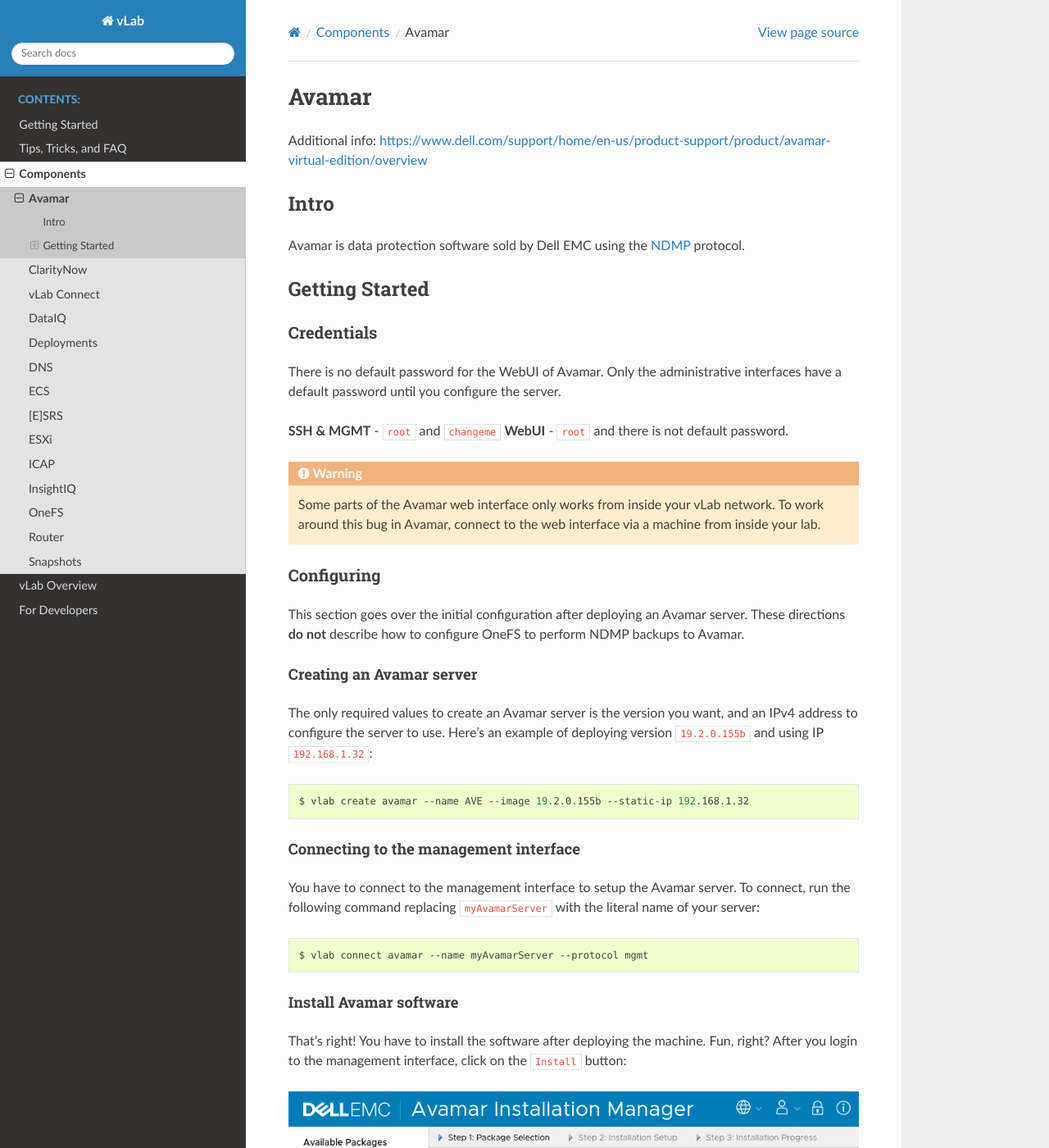
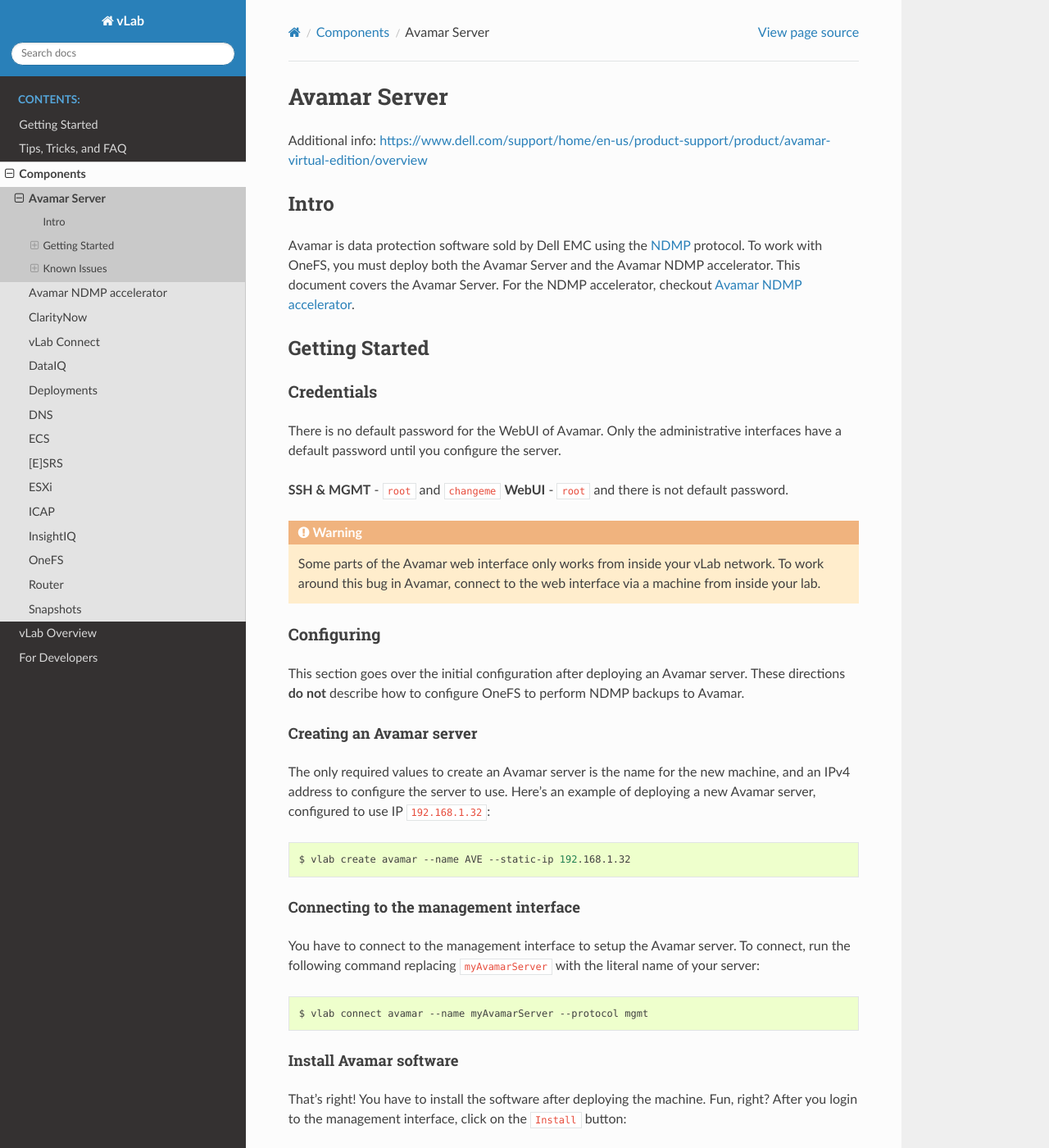
Before and after one commit to willnx/vlab_docs, a Sphinx documentation site: the page built from docs/source/components/avamar/avamar.rst, in a window 1280 px wide and 1400 px high. Shown: the whole window at 82% size. Built offline with Sphinx 7.4.7 and the Read the Docs theme 2.0.0, drawn with Linux system fonts in a browser that asks for light colours; some of the changed text lies outside the part shown.

Commit message:
Updated to add Avamar NDMP accelerator, and known issues with OVAs

```diff
--- a/docs/source/components/avamar/avamar.rst
+++ b/docs/source/components/avamar/avamar.rst
@@ -1,13 +1,17 @@
-######
-Avamar
-######
+.. _avamar-server:
+
+#############
+Avamar Server
+#############
 
 Additional info: https://www.dell.com/support/home/en-us/product-support/product/avamar-virtual-edition/overview
 
 Intro
 =====
 Avamar is data protection software sold by Dell EMC using the `NDMP <https://en.wikipedia.org/wiki/NDMP>`_
-protocol.
+protocol. To work with OneFS, you must deploy both the Avamar Server and the
+Avamar NDMP accelerator. This document covers the Avamar Server. For the NDMP
+accelerator, checkout :ref:`avamar-ndmp`.
 
 Getting Started
 ===============
@@ -34,13 +38,13 @@
 
 Creating an Avamar server
 ^^^^^^^^^^^^^^^^^^^^^^^^^
-The only required values to create an Avamar server is the version you want, and
-an IPv4 address to configure the server to use. Here's an example of deploying
-version ``19.2.0.155b`` and using IP ``192.168.1.32``:
+The only required values to create an Avamar server is the name for the new machine,
+and an IPv4 address to configure the server to use. Here's an example of deploying
+a new Avamar server, configured to use IP ``192.168.1.32``:
 
 .. code-block:: shell
 
-   $ vlab create avamar --name AVE --image 19.2.0.155b --static-ip 192.168.1.32
+   $ vlab create avamar --name AVE --static-ip 192.168.1.32
 
 Connecting to the management interface
 ^^^^^^^^^^^^^^^^^^^^^^^^^^^^^^^^^^^^^^
@@ -76,3 +80,24 @@
 That's it! Just click "go" button (the button is not literally labeled "go") to start
 the installation process. Now take a coffee break. It'll take some time for the installation
 to complete.
+
+
+.. _avamar-issues:
+
+Known Issues
+============
+The OVAs shipped by Avamar are not perfect. Here's a list of known issues with by version:
+
+
+19.3.0.149
+----------
+The Avamar NDMP accelerator is missing the AVP sofware package. You can obtain
+a copy copy here: https://www.dell.com/support/home/en-us/product-support/product/avamar/drivers
+Then upload the file to the system under ``/data01/avamar/repo/packages``.
+
+
+19.4.0.116
+----------
+The Avamar Server is missing is missing the AVP sofware package. You can obtain
+a copy copy here: https://www.dell.com/support/home/en-us/product-support/product/avamar/drivers
+Then upload the file to the system under ``/data01/avamar/repo/packages``.
--- a/docs/source/components/base.rst
+++ b/docs/source/components/base.rst
@@ -10,6 +10,7 @@
     :caption: Components:
 
     avamar/avamar.rst
+    avamar_ndmp/avamar_ndmp.rst
     claritynow/claritynow.rst
     connect/connect.rst
     dataiq/dataiq.rst
```
Also changed, not shown: docs/source/components/avamar_ndmp/avamar_ndmp.rst (added, +121 -0 lines), docs/source/tips_and_faq.rst (+11 -2 lines), docs/source/components/avamar_ndmp/ndmp_1_install.png (added), docs/source/components/avamar_ndmp/ndmp_2_eula.png (added), docs/source/components/avamar_ndmp/ndmp_3_config.png (added), docs/source/components/avamar_ndmp/ndmp_4_skip_nas.png (added), docs/source/components/avamar_ndmp/ssh_1_apply_and_save.png (added), docs/source/components/avamar_ndmp/ssh_2_yes.png (added), docs/source/components/avamar_ndmp/ssh_3_root_prompt.png (added).
